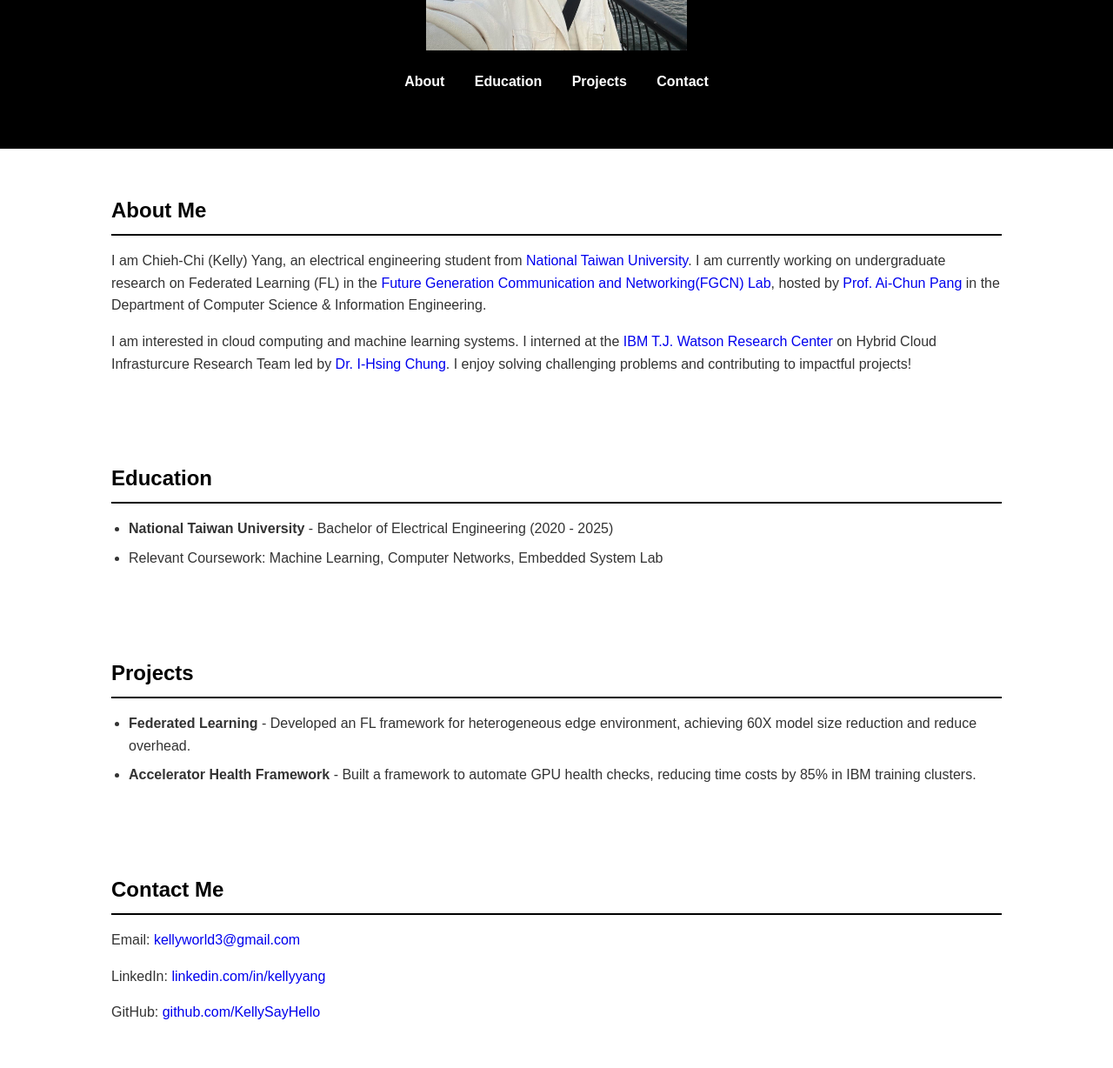
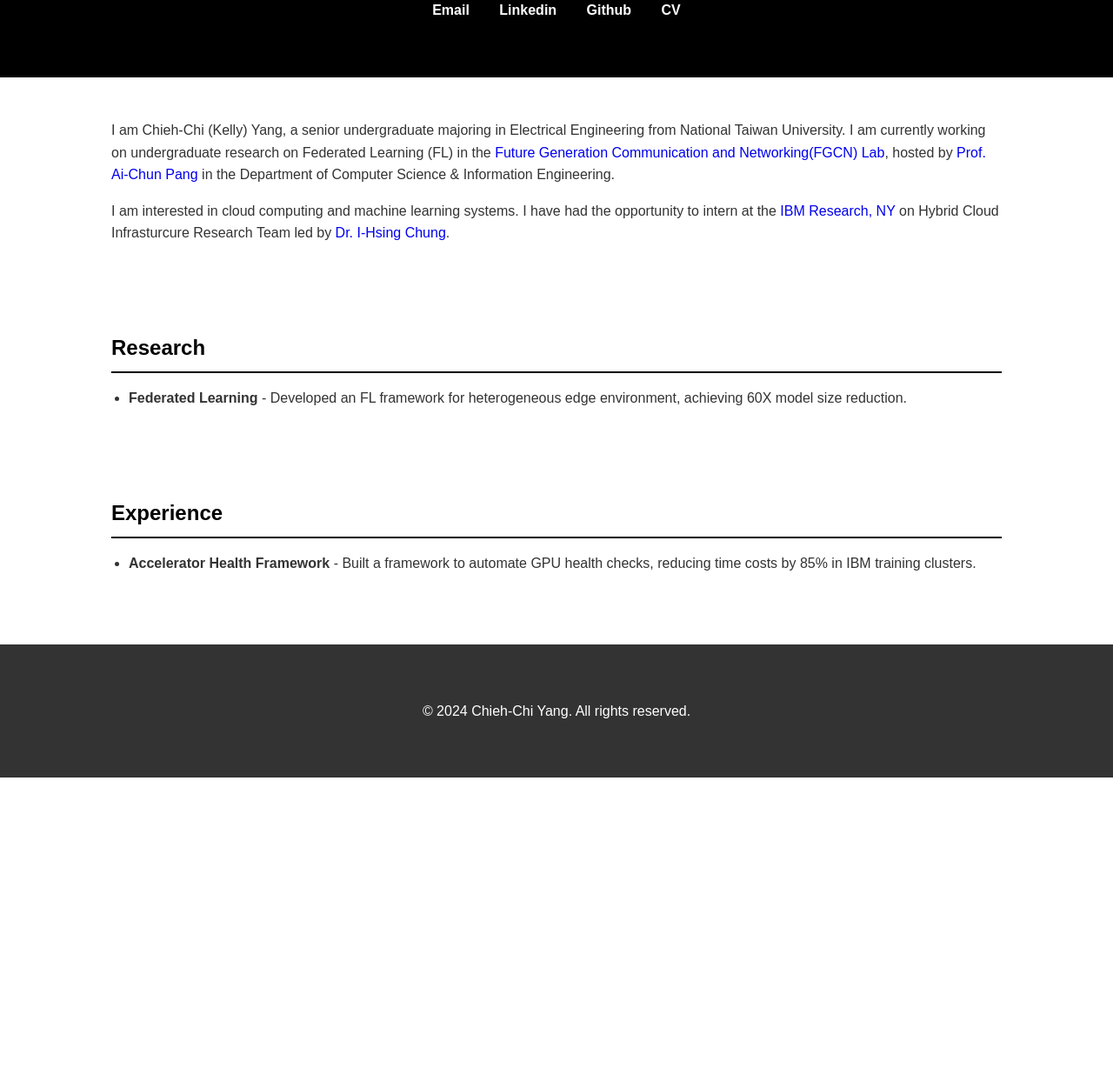
Before and after one commit to KellySayHello/KellySayHello.github.io, a plain HTML site: page index.html in a window 1280 px wide. Shown: the part 348-1576 px from the top of the page at 87% size. After the commit the page ends 1242 px from the top, so only its background shows below. Drawn offline with Linux system fonts and the light colour scheme.

Commit message:
change contact

```diff
--- a/index.html
+++ b/index.html
@@ -10,14 +10,13 @@
     <header>
         <div class="container">
             <h1>Chieh-Chi (Kelly) Yang</h1>
-            <p>Electrical Engineering Student | Software Engineer</p>
             <img src="image.jpg" width="300">
             <nav>
                 <ul>
-                    <li><a href="#about">About</a></li>
-                    <li><a href="#education">Education</a></li>
-                    <li><a href="#projects">Projects</a></li>
-                    <li><a href="#contact">Contact</a></li>
+                    <li><a href="kellyworld3@gmail.com">Email</a></li>
+                    <li><a href="https://www.linkedin.com/in/kelly-yang-b86284255/">Linkedin</a></li>
+                    <li><a href="https://github.com/KellySayHello">Github</a></li>
+                    <li><a href="">CV</a></li>
                 </ul>
             </nav>
         </div>
@@ -25,47 +24,35 @@
 
     <main>
         <section id="about" class="container">
-            <h2>About Me</h2>
             <p>
-                I am Chieh-Chi (Kelly) Yang, an electrical engineering student from
-                <a href="https://www.ntu.edu.tw/english/" target="_blank">National Taiwan University</a>.
+                I am Chieh-Chi (Kelly) Yang, a senior undergraduate majoring in Electrical Engineering from
+                National Taiwan University.
                 I am currently working on undergraduate research on Federated Learning (FL) in the
-                <a href="https://www.csie.ntu.edu.tw/~acpang/fgcn/" target="_blank">Future Generation Communication and Networking(FGCN) Lab</a>,
+                <a href="https://www.csie.ntu.edu.tw/~acpang/fgcn/">Future Generation Communication and Networking(FGCN) Lab</a>,
                 hosted by
-                <a href="https://scholar.google.com.tw/citations?user=s3BI_wcAAAAJ&hl=zh-TW" target="_blank">Prof. Ai-Chun Pang</a>
+                <a href="https://scholar.google.com.tw/citations?user=s3BI_wcAAAAJ&hl=zh-TW">Prof. Ai-Chun Pang</a>
                 in the Department of Computer Science & Information Engineering.
             </p>
             <p>
-                I am interested in cloud computing and machine learning systems. I interned at the
-                <a href="https://research.ibm.com/labs/yorktown-heights" target="_blank">IBM T.J. Watson Research Center</a>
+                I am interested in cloud computing and machine learning systems. I have had the opportunity to intern at the
+                <a href="https://research.ibm.com/labs/yorktown-heights">IBM Research, NY</a>
                 on Hybrid Cloud Infrasturcure Research Team led by
                 <a href="https://ieeexplore.ieee.org/author/37275921300">Dr. I-Hsing Chung</a>.
-                I enjoy solving challenging problems and contributing to impactful projects!
             </p>
 
         </section>
 
-        <section id="education" class="container">
-            <h2>Education</h2>
+        <section id="research" class="container">
+            <h2>Research</h2>
             <ul>
-                <li><strong>National Taiwan University</strong> - Bachelor of Electrical Engineering (2020 - 2025)</li>
-                <li>Relevant Coursework: Machine Learning, Computer Networks, Embedded System Lab</li>
+                <li><strong>Federated Learning</strong> - Developed an FL framework for heterogeneous edge environment, achieving 60X model size reduction.</li>
             </ul>
         </section>
-
-        <section id="projects" class="container">
-            <h2>Projects</h2>
+        <section id="experience" class="container">
+            <h2>Experience</h2>
             <ul>
-                <li><strong>Federated Learning</strong> - Developed an FL framework for heterogeneous edge environment, achieving 60X model size reduction and reduce overhead.</li>
                 <li><strong>Accelerator Health Framework</strong> - Built a framework to automate GPU health checks, reducing time costs by 85% in IBM training clusters.</li>
             </ul>
-        </section>
-
-        <section id="contact" class="container">
-            <h2>Contact Me</h2>
-            <p>Email: <a href="kellyworld3@gmail.com">kellyworld3@gmail.com</a></p>
-            <p>LinkedIn: <a href="https://www.linkedin.com/in/kelly-yang-b86284255/" target="_blank">linkedin.com/in/kellyyang</a></p>
-            <p>GitHub: <a href="https://github.com/KellySayHello" target="_blank">github.com/KellySayHello</a></p>
         </section>
     </main>
 
--- a/styles.css
+++ b/styles.css
@@ -18,7 +18,7 @@ header {
 
 header h1 {
     margin: 0;
-    font-size: 2.5rem;
+    font-size: 2rem;
 }
 
 header p {
```
